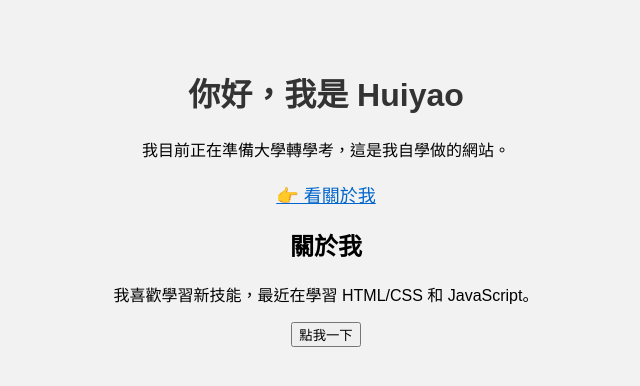
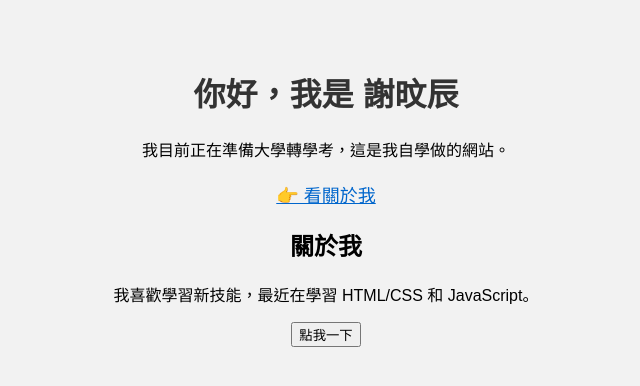
Before and after one commit to huiyaooo/huiyaooo.github.io, a plain HTML site: page index.html in a window 1280 px wide. Shown: the whole page, without its empty margins (314-954 px from the left). Drawn offline with Linux system fonts and the light colour scheme.

Commit message:
Update index.html

```diff
--- a/index.html
+++ b/index.html
@@ -8,7 +8,7 @@
     <link rel="stylesheet" href="style.css">
 </head>
 <body>
-    <h1>你好，我是 Huiyao</h1>
+    <h1>你好，我是 謝旼辰</h1>
 
     <p>我目前正在準備大學轉學考，這是我自學做的網站。</p>
     <a href="#about">👉 看關於我</a>
```
